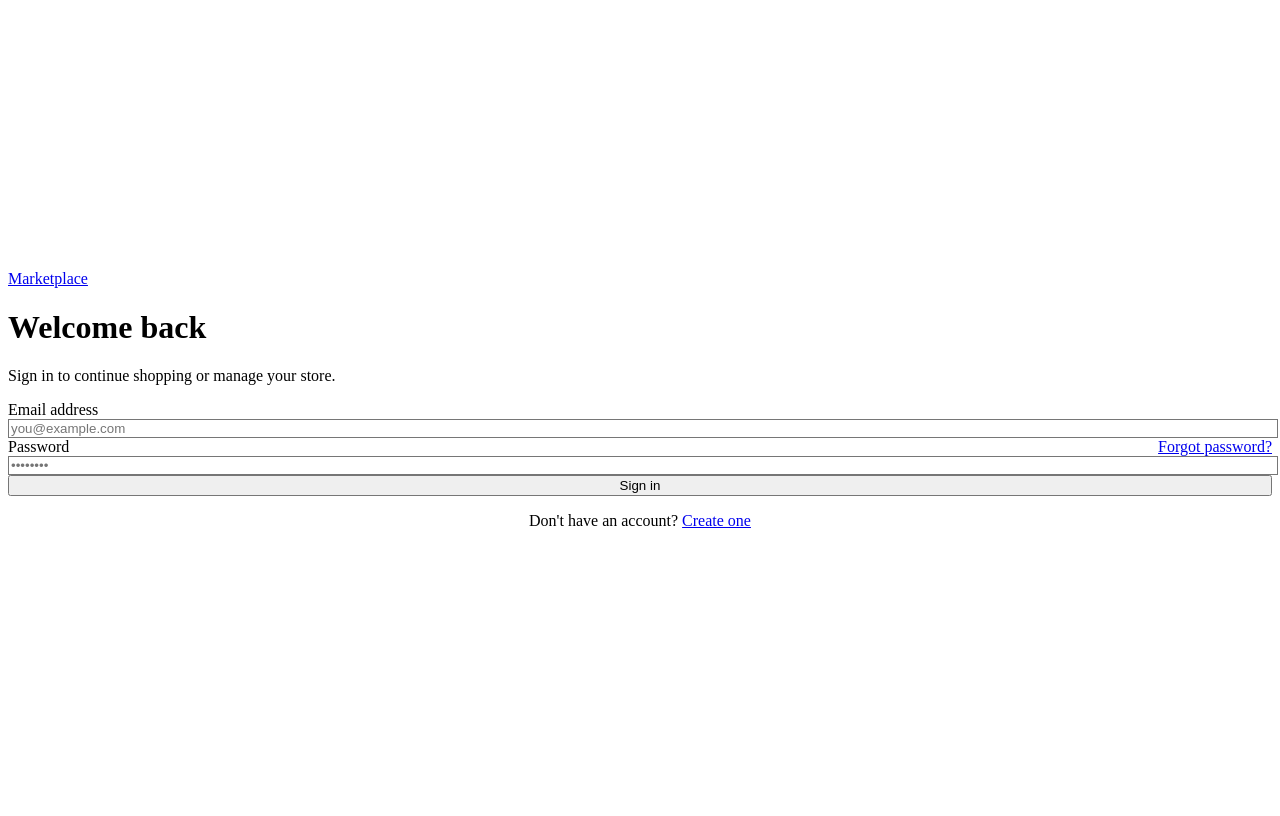
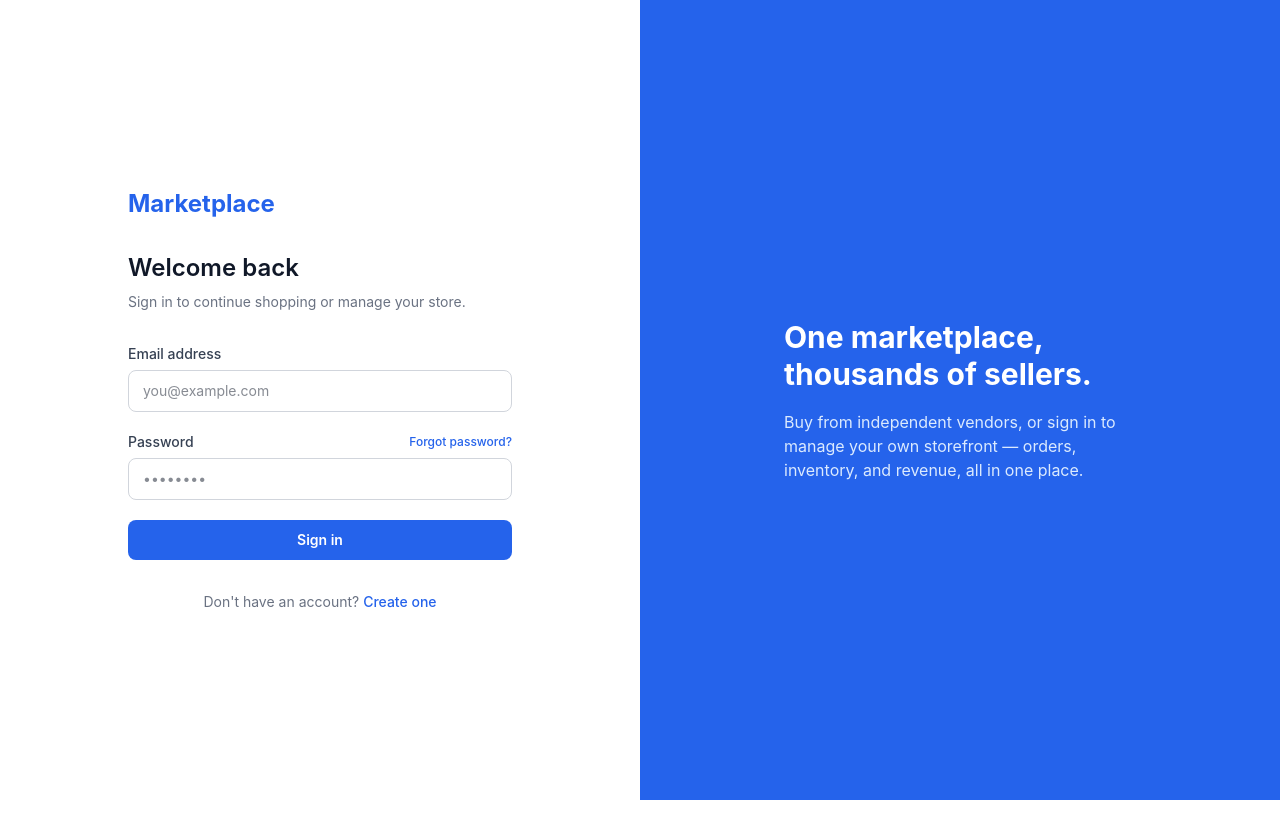
Before and after one commit to aayash0101/E-COMMERCE-FRONTEND, a React (Vite) app: page /login in a window 1280 px wide. Built offline with nearby package versions, Linux system fonts and the light colour scheme; no server answers.

Commit message:
product list

```diff
--- a/package.json
+++ b/package.json
@@ -11,6 +11,7 @@
   },
   "dependencies": {
     "@reduxjs/toolkit": "^2.12.0",
+    "@tailwindcss/vite": "^4.3.2",
     "axios": "^1.18.1",
     "react": "^19.2.7",
     "react-dom": "^19.2.7",
--- a/src/api/products.ts
+++ b/src/api/products.ts
@@ -14,7 +14,7 @@ export interface ProductListParams {
 }
 
 export interface ProductListResult {
-  data: Product[];
+  products: Product[];
   meta: PaginationMeta;
 }
 
--- a/src/index.css
+++ b/src/index.css
@@ -1,3 +1,2 @@
-@tailwind base;
-@tailwind components;
-@tailwind utilities;
+@import "tailwindcss";
+@config "../tailwind.config.js";
--- a/src/pages/customer/HomePage.tsx
+++ b/src/pages/customer/HomePage.tsx
@@ -15,7 +15,7 @@ const HomePage = () => {
         productsApi
             .list({ limit: 8, sortBy: "-createdAt" })
             .then((result) => {
-                if (active) setProducts(result.data);
+                if (active) setProducts(result.products);
             })
             .finally(() => {
                 if (active) setIsLoading(false);
--- a/src/pages/customer/ProductListPage.tsx
+++ b/src/pages/customer/ProductListPage.tsx
@@ -42,7 +42,7 @@ const ProductListPage = () => {
             })
             .then((result) => {
                 if (!active) return;
-                setProducts(result.data);
+                setProducts(result.products);
                 setMeta(result.meta);
             })
             .finally(() => {
--- a/vite.config.ts
+++ b/vite.config.ts
@@ -1,9 +1,10 @@
 import { defineConfig } from 'vite';
 import react from '@vitejs/plugin-react';
+import tailwindcss from '@tailwindcss/vite';
 import path from 'path';
 
 export default defineConfig({
-  plugins: [react()],
+  plugins: [react(), tailwindcss()],
   resolve: {
     alias: {
       '@': path.resolve(__dirname, './src'),
```
Also changed, not shown: 1 other file (tests, documents, lock files or other folders).
